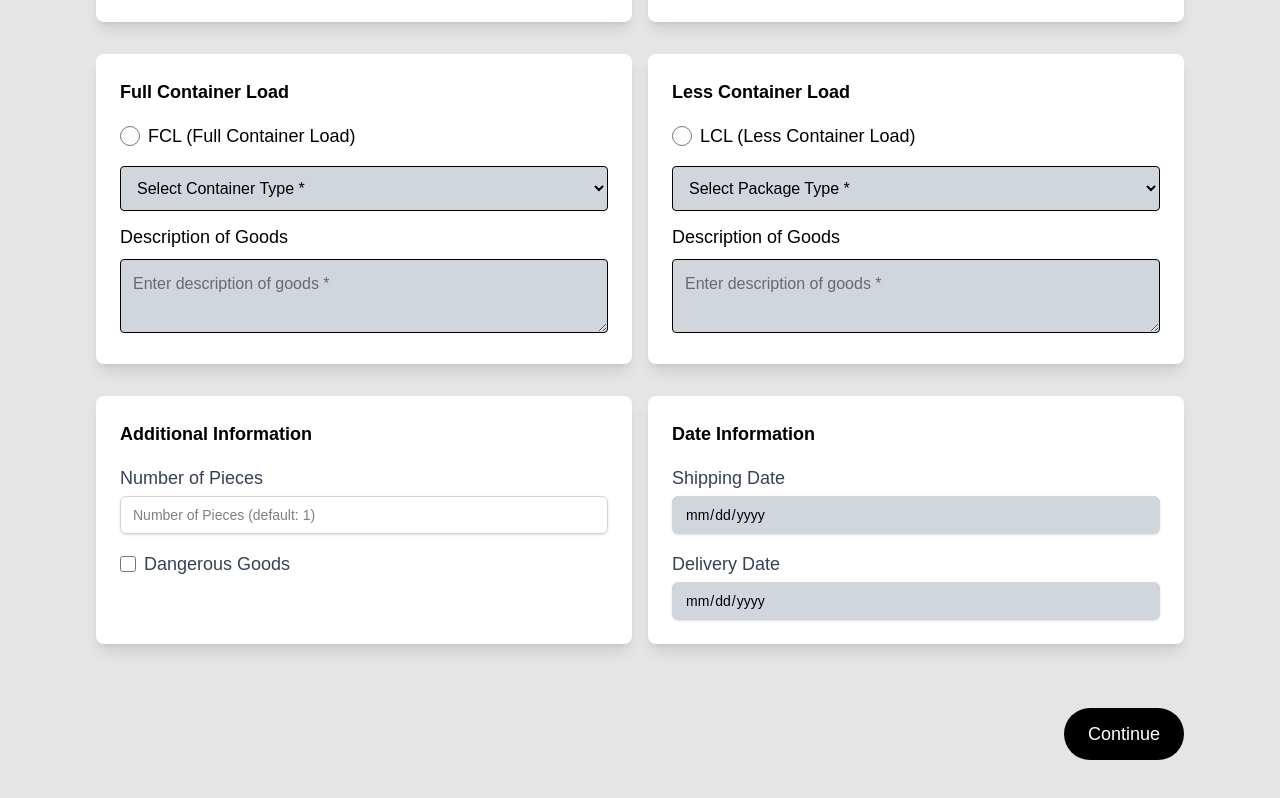
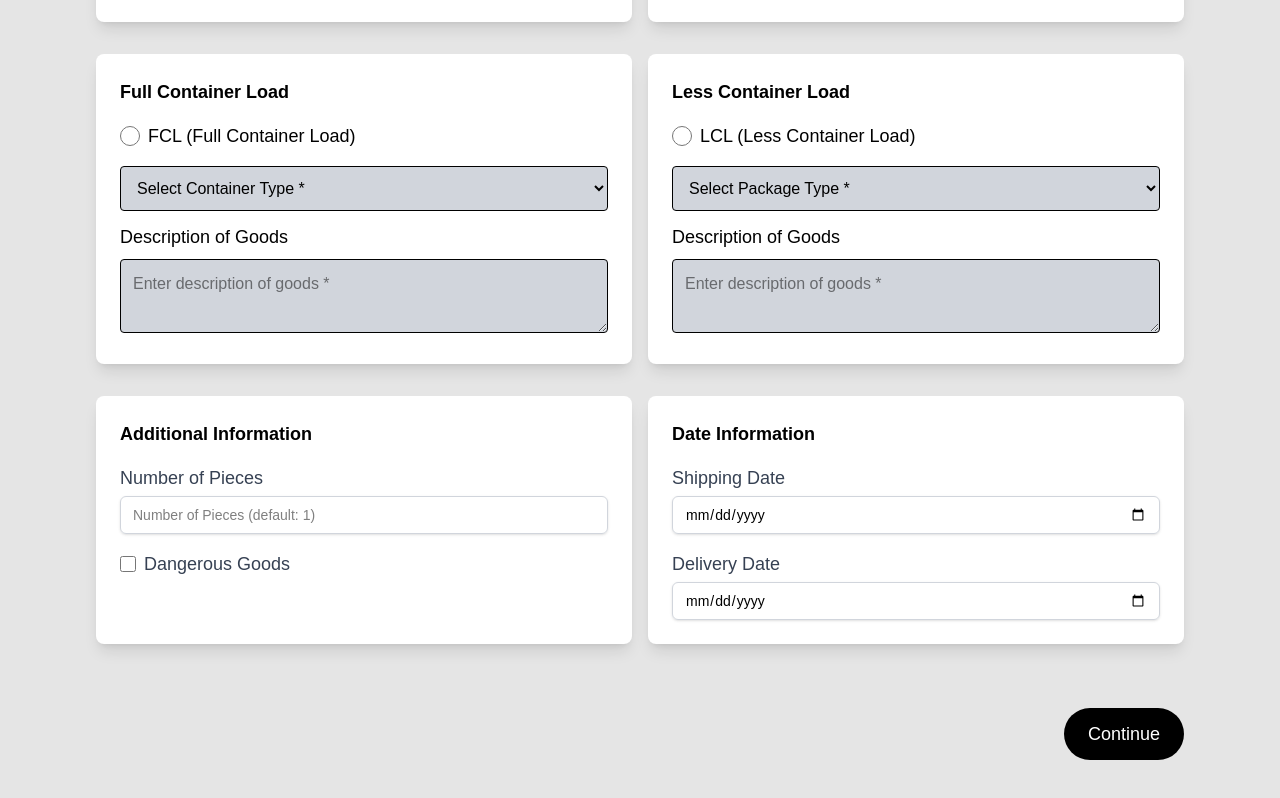
Before and after one commit to AlketKuehne/aquavinci, a Next.js app: page /create-shipment in a window 1280 px wide. Shown: the part 804-1602 px from the top of the page. Built offline with nearby package versions, Linux system fonts and the light colour scheme.

Commit message:
date issue fix

```diff
--- a/app/create-shipment/page.tsx
+++ b/app/create-shipment/page.tsx
@@ -223,8 +223,7 @@ export default function ShipmentPage() {
 
   const getShippingDateConstraints = (): { min: string; max: string } => {
     const today = new Date();
-    today.setDate(today.getDate() + 1); // Tomorrow
-    return { min: getFormattedDate(today), max: "" }; // No maximum date
+    return { min: getFormattedDate(today), max: "" }; // Minimum date is today
   };
 
   const getDeliveryDateConstraints = (): { min: string; max: string } => {
@@ -728,10 +727,9 @@ export default function ShipmentPage() {
                 type="date"
                 value={shippingDate}
                 onChange={handleShippingDateChange}
-                min={isShippingDateEnabled ? getShippingDateConstraints().min : ""}
-                max={isShippingDateEnabled ? getShippingDateConstraints().max : ""}
-                disabled={!isShippingDateEnabled}
-                className={`mt-1 block w-full px-3 py-2 border border-gray-300 rounded-md shadow-sm focus:outline-none focus:ring-indigo-500 focus:border-indigo-500 sm:text-sm ${!isShippingDateEnabled ? 'bg-gray-300 cursor-not-allowed' : ''} ${showError && !shippingDate ? 'bg-red-100' : ''}`}
+                min={getShippingDateConstraints().min}
+                max={getShippingDateConstraints().max}
+                className={`mt-1 block w-full px-3 py-2 border border-gray-300 rounded-md shadow-sm focus:outline-none focus:ring-indigo-500 focus:border-indigo-500 sm:text-sm ${showError && !shippingDate ? 'bg-red-100' : ''}`}
               />
             </div>
             <div className="mt-4">
@@ -747,10 +745,9 @@ export default function ShipmentPage() {
                     setDeliveryDate(""); // Reset invalid date
                   }
                 }}
-                min={isDeliveryDateEnabled ? getDeliveryDateConstraints().min : ""}
-                max={isDeliveryDateEnabled ? getDeliveryDateConstraints().max : ""}
-                disabled={!isDeliveryDateEnabled}
-                className={`mt-1 block w-full px-3 py-2 border border-gray-300 rounded-md shadow-sm focus:outline-none focus:ring-indigo-500 focus:border-indigo-500 sm:text-sm ${!isDeliveryDateEnabled ? 'bg-gray-300 cursor-not-allowed' : ''} ${showError && !deliveryDate ? 'bg-red-100' : ''}`}
+                min={getDeliveryDateConstraints().min}
+                max={getDeliveryDateConstraints().max}
+                className={`mt-1 block w-full px-3 py-2 border border-gray-300 rounded-md shadow-sm focus:outline-none focus:ring-indigo-500 focus:border-indigo-500 sm:text-sm ${showError && !deliveryDate ? 'bg-red-100' : ''}`}
               />
             </div>
           </div>
```
